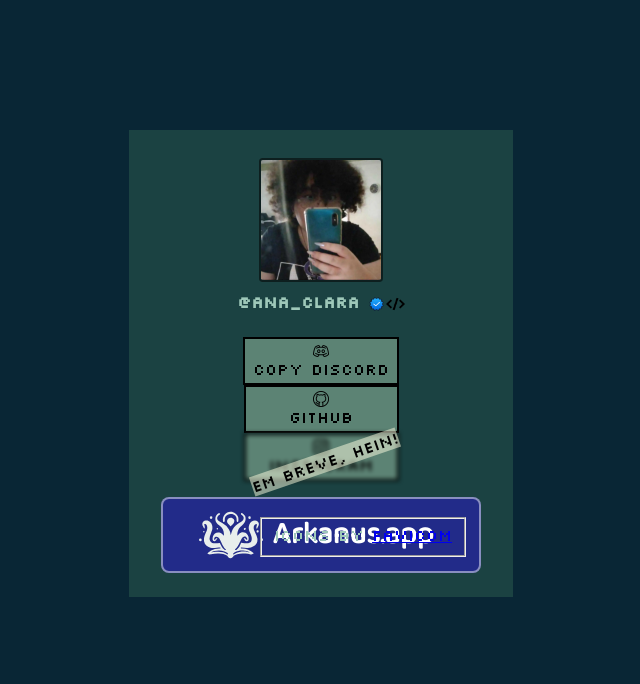
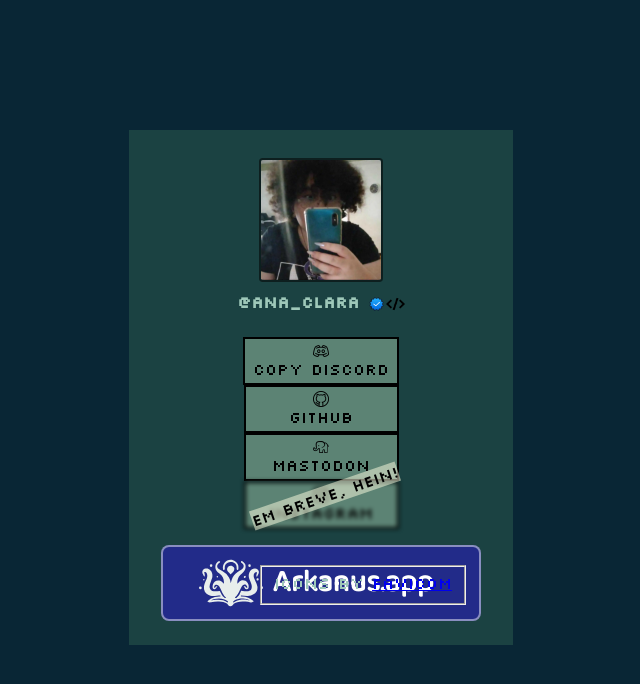
Before and after one commit to iUseMintBTW/arkanus-profile-card-app, a plain HTML site: page index.html in a window 1280 px wide. Shown: the whole page, without its empty margins (319-959 px from the left). Drawn offline with Linux system fonts and the light colour scheme.

Commit message:
Mastodon added

```diff
--- a/index.html
+++ b/index.html
@@ -24,6 +24,10 @@
                                 <a class="button" href="https://github.com/iUseMintBTW">
                                     <img src="img/github.png"/>
                                     <span>Github</span>
+                                </a><br>
+                                <a class="button" href="https://tech.lgbt/@AnAnAs">
+                                    <img src="img/elephant.png"/>
+                                    <span>Mastodon</span>
                                 </a><br>
                                 <a class="button coming-soon" href="http://pudim.com.br/">
                                     <img src="img/instagram.png"/>
```
Also changed, not shown: img/elephant.png (added).
